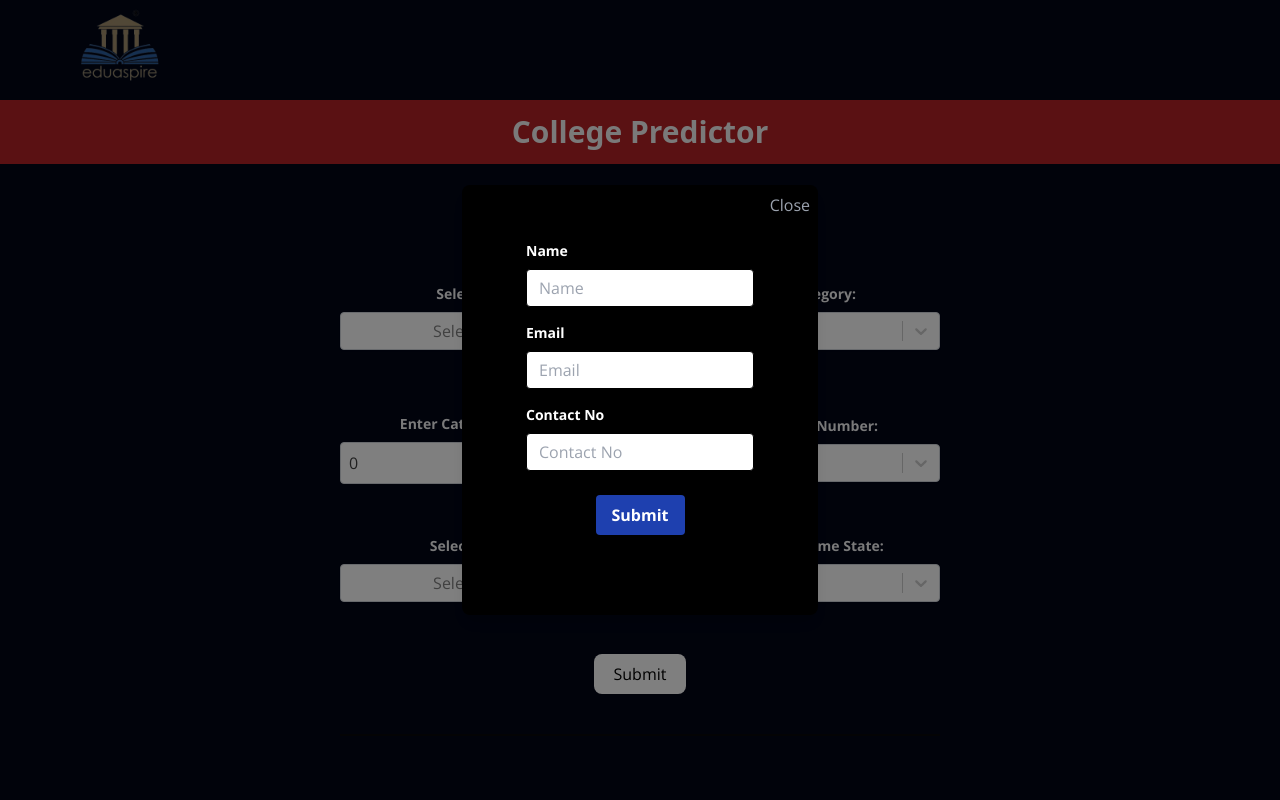
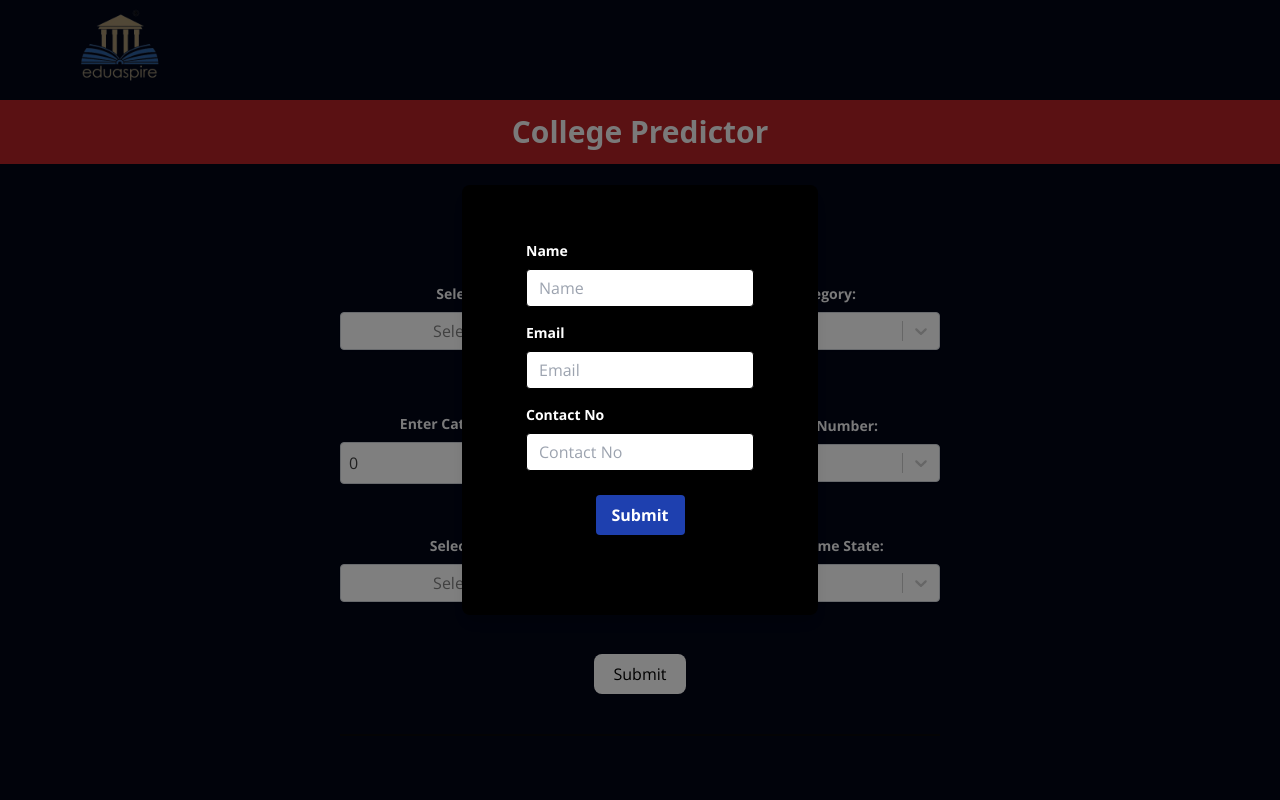
Before and after one commit to Tech-Midaspire/college-predictor, a Next.js app: page / in a window 1280 px wide. Shown: the top 800 px of the page. Built offline with nearby package versions, Linux system fonts and the light colour scheme.

Commit message:
Update FormPopup.js

```diff
--- a/components/FormPopup.js
+++ b/components/FormPopup.js
@@ -14,15 +14,9 @@ const FormPopup = ({ children }) => {
         }
     }, []);
 
-    const handleClose = () => {
-        if (formSubmitted) {
-            setShowPopup(false);
-        }
-    };
-
     const handleFormSubmit = async () => {
+        setIsSubmitting(true);
         try {
-            setIsSubmitting(true);
             await new Promise(resolve => setTimeout(resolve, 500));
             setFormSubmitted(true);
             localStorage.setItem('formSubmitted', 'true');
@@ -39,16 +33,12 @@ const FormPopup = ({ children }) => {
             {showPopup && (
                 <div className="fixed inset-0 z-50 flex items-center justify-center bg-black bg-opacity-50">
                     <div className="bg-black p-8 rounded-lg relative shadow-lg text-white">
-                        {!formSubmitted && !isSubmitting && (
-                            <button className="absolute top-2 right-2 text-gray-400" onClick={handleClose}>Close</button>
-                        )}
-                        {isSubmitting ? (
+                        {isSubmitting && (
                             <div className="flex justify-center items-center">
                                 <div className="w-20 h-20 border-t-4 border-b-4 border-white rounded-full animate-spin"></div>
                             </div>
-                        ) : (
-                            <ContactForm onFormSubmit={handleFormSubmit} />
                         )}
+                        {!isSubmitting && <ContactForm onFormSubmit={handleFormSubmit} />}
                     </div>
                 </div>
             )}
```
